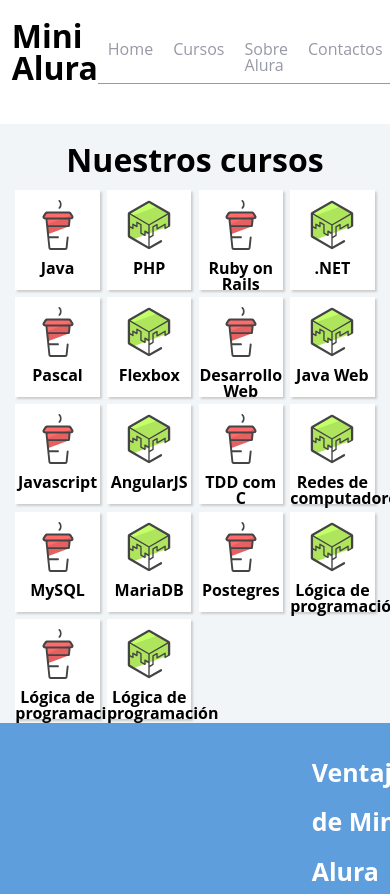
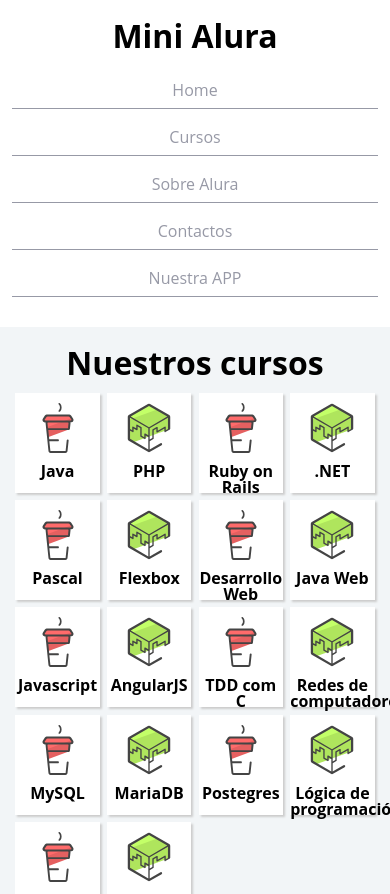
Before and after one commit to AnaGonzF/FlexboxAlura2023, a plain HTML site: page flexbox-posicione-elementos-en-la-pantalla-aula0/index.html in a window 390 px wide. Shown: the top 894 px of the page. Drawn offline with Linux system fonts and the light colour scheme.

Commit message:
comenzando responsive

```diff
--- a/flexbox-posicione-elementos-en-la-pantalla-aula0/css/flexbox.css
+++ b/flexbox-posicione-elementos-en-la-pantalla-aula0/css/flexbox.css
@@ -65,3 +65,15 @@
 .videoSobre-button {
     margin-top: .6rem;
 }
+
+/* responsive */
+
+.headerPrincipal .container {
+    flex-direction: column;
+    align-items: initial;
+    text-align: center;
+}
+
+.headerPrincipal-nav {
+    flex-direction: column;
+}
```
